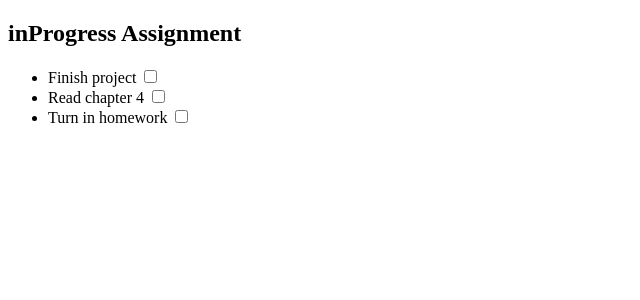
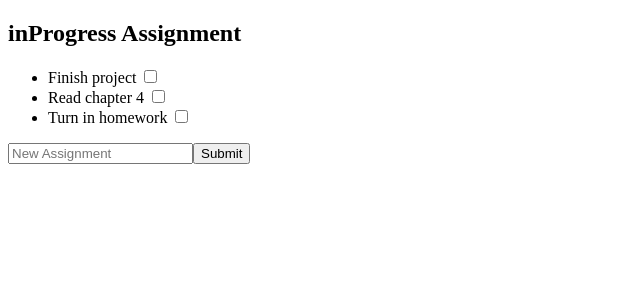
Before and after one commit to bin2003-VietNam/Vue-learning, a Vue app in the folder vue-project/: page / in a window 1280 px wide. Shown: the top 300 px of the page, without its empty margins (0-640 px from the left). Built offline with nearby package versions, Linux system fonts and the light colour scheme; the HTML template or start-up script is replaced by a standard one.

Commit message:
use v-model, push method [] to add assignment feature

```diff
--- a/vue-project/src/App.vue
+++ b/vue-project/src/App.vue
@@ -3,10 +3,9 @@ import Assignments from './compoents/Assignments.vue';
 </script>
 
 <template>
-  <div
-    class="w-screen flex items-center justify-center h-screen">
+  <div class="w-screen flex items-center justify-center h-screen bg-gray-900 text-white">
 
-  <Assignments />
+    <Assignments />
 
   </div>
 </template>
--- a/vue-project/src/compoents/Assignment.vue
+++ b/vue-project/src/compoents/Assignment.vue
@@ -6,10 +6,10 @@ export default {
 };
 </script>
 <template>
-    <li>
-        <label>
+    <li >
+        <label class="p-2 flex justify-between items-center">
             {{ assignment.name }}
-            <input type="checkbox" v-model="assignment.completed" />
+            <input type="checkbox" v-model="assignment.completed" class="ml-4"/>
         </label>
     </li>
 </template>
--- a/vue-project/src/compoents/AssignmentList.vue
+++ b/vue-project/src/compoents/AssignmentList.vue
@@ -12,9 +12,9 @@ export default {
 </script>
 
 <template>
-    <div class="flex flex-col items-center justify-center h-auto" v-show="assignments.length">
+    <div class="flex flex-col items-center justify-center h-auto mb-3" v-show="assignments.length">
         <h2 class="mb-6 font-bold">{{ title }}</h2>
-        <ul>
+        <ul class="border border-gray-500 divide-ydivide-gray-500 w-full h-full">
             <Assignment
                 v-for="assignment in assignments"
                 :key="assignment.name"
--- a/vue-project/src/compoents/Assignments.vue
+++ b/vue-project/src/compoents/Assignments.vue
@@ -11,7 +11,8 @@ export default {
         { name: 'Finish project', completed: false },
         { name: 'Read chapter 4', completed: false },
         { name: 'Turn in homework', completed: false }
-      ]
+      ],
+      newAssignment: ''
     };
   },
 
@@ -22,6 +23,13 @@ export default {
     },
     toggle() {
       this.active = !this.active;
+    },
+    add(){
+        this.assignments.push(({
+            name: this.newAssignment,
+            completed: false
+        }));
+        this.newAssignment= '';
     }
   },
 
@@ -44,5 +52,11 @@ export default {
     <div class="flex flex-col items-center justify-center w-full h-full">
         <AssignmentList :assignments="filters.inProgress" title="inProgress Assignment" />
         <AssignmentList :assignments="filters.completed" title="Completed Assignment" />
+        <form @submit.prevent="add">
+            <div class="border border-gray-500">
+                <input v-model="newAssignment" type="text" placeholder="New Assignment" class="text-black p-2"/>
+                <button type="submit" class="bg-white text-black p-2 bl-2">Submit</button>
+            </div>
+        </form>
     </div>
 </template>
```
